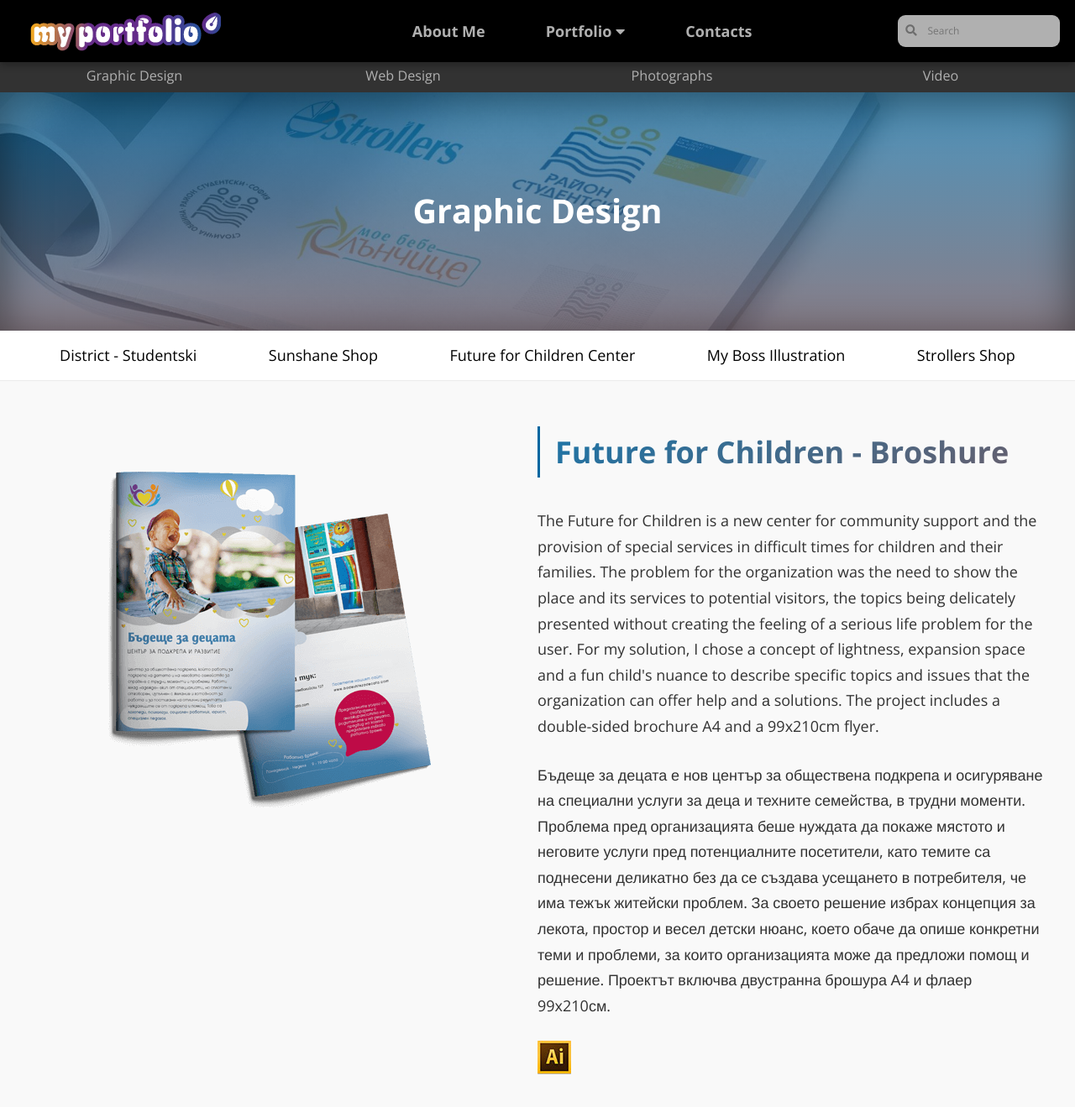
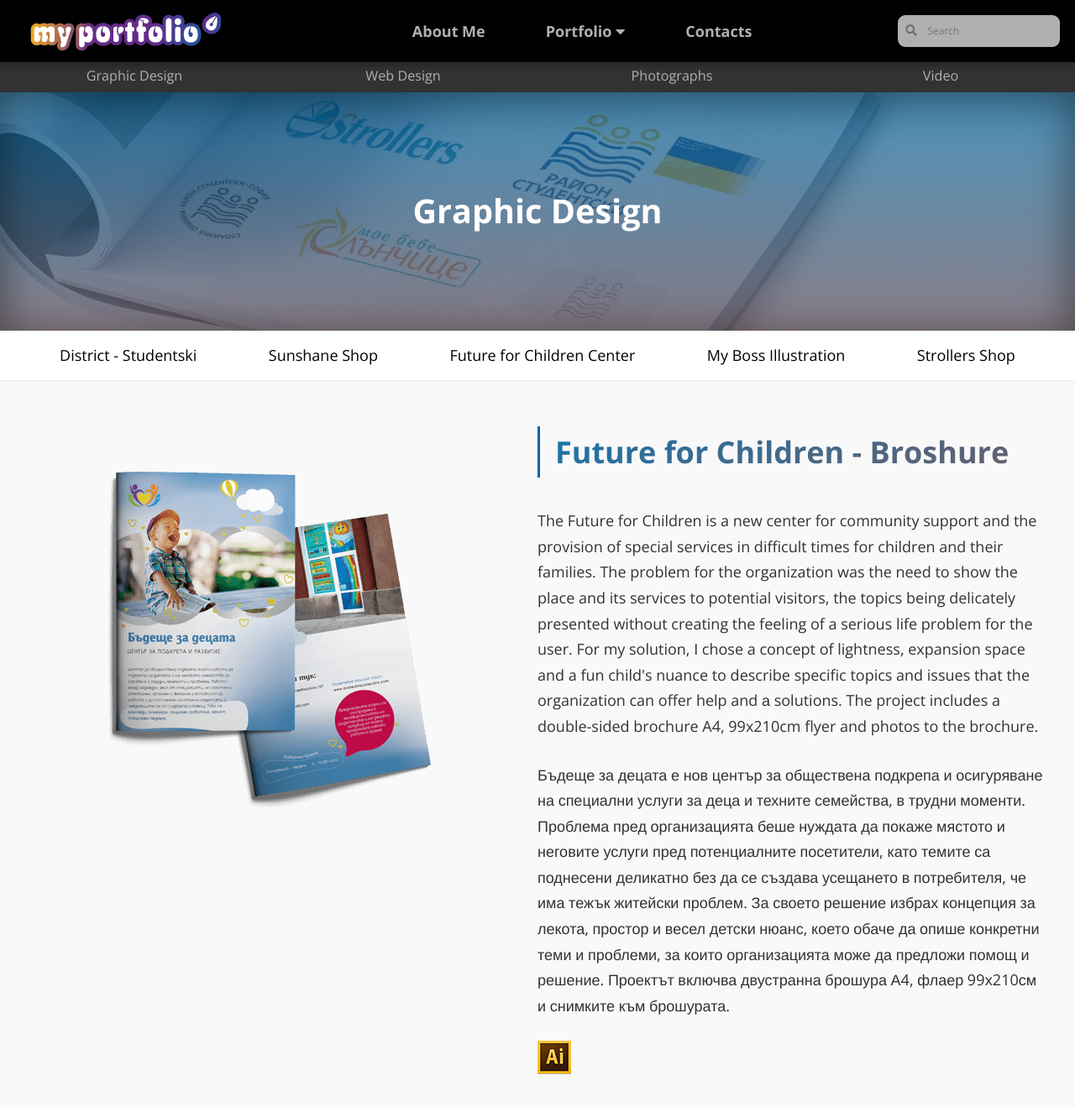
Before and after one commit to LiliyaMilanova/myportfolio, a Jekyll site: the page built from graphic-design-future-for-children-centur.html, in a window 1280 px wide and 1400 px high. Shown: the top 1319 px of the window at 84% size. Built offline with Jekyll 4.4.1, drawn with Linux system fonts in a browser that asks for light colours; nearby versions of some CDN libraries.

Commit message:
Update graphic-design-future-for-children-centur.html

```diff
--- a/graphic-design-future-for-children-centur.html
+++ b/graphic-design-future-for-children-centur.html
@@ -51,8 +51,8 @@
                 </section>
                 <section class="project-description">
                     <h2 name="top">Future for Children - Broshure</h2>
-                    <p>The Future for Children is a new center for community support and the provision of special services in difficult times for children and their families. The problem for the organization was the need to show the place and its services to potential visitors, the topics being delicately presented without creating the feeling of a serious life problem for the user. For my solution, I chose a concept of lightness, expansion space and a fun child's nuance to describe specific topics and issues that the organization can offer help and а solutions. The project includes a double-sided brochure A4 and a 99x210cm flyer.</p>
-                    <p>Бъдеще за децата е нов център за обществена подкрепа и осигуряване на специални услуги за деца и техните семейства, в трудни моменти. Проблема пред организацията беше нуждата да покаже мястото и неговите услуги пред потенциалните посетители, като темите са поднесени деликатно без да се създава усещането в потребителя, че има тежък житейски проблем. За своето решение избрах концепция за лекота, простор и весел детски нюанс, което обаче да опише конкретни теми и проблеми, за които организацията може да предложи помощ и решение. Проектът включва двустранна брошура А4 и флаер 99x210см.</p>
+                    <p>The Future for Children is a new center for community support and the provision of special services in difficult times for children and their families. The problem for the organization was the need to show the place and its services to potential visitors, the topics being delicately presented without creating the feeling of a serious life problem for the user. For my solution, I chose a concept of lightness, expansion space and a fun child's nuance to describe specific topics and issues that the organization can offer help and а solutions. The project includes a double-sided brochure A4, 99x210cm flyer and photos to the brochure.</p>
+                    <p>Бъдеще за децата е нов център за обществена подкрепа и осигуряване на специални услуги за деца и техните семейства, в трудни моменти. Проблема пред организацията беше нуждата да покаже мястото и неговите услуги пред потенциалните посетители, като темите са поднесени деликатно без да се създава усещането в потребителя, че има тежък житейски проблем. За своето решение избрах концепция за лекота, простор и весел детски нюанс, което обаче да опише конкретни теми и проблеми, за които организацията може да предложи помощ и решение. Проектът включва двустранна брошура А4, флаер 99x210см и снимките към брошурата.</p>
                     <span><img src="{{site.baseurl}}images/adobe-illustrator-icon.jpg" alt="illustrator-icon" title="Adobe Illustrator"></span>
                 </section>
             </section>
```
